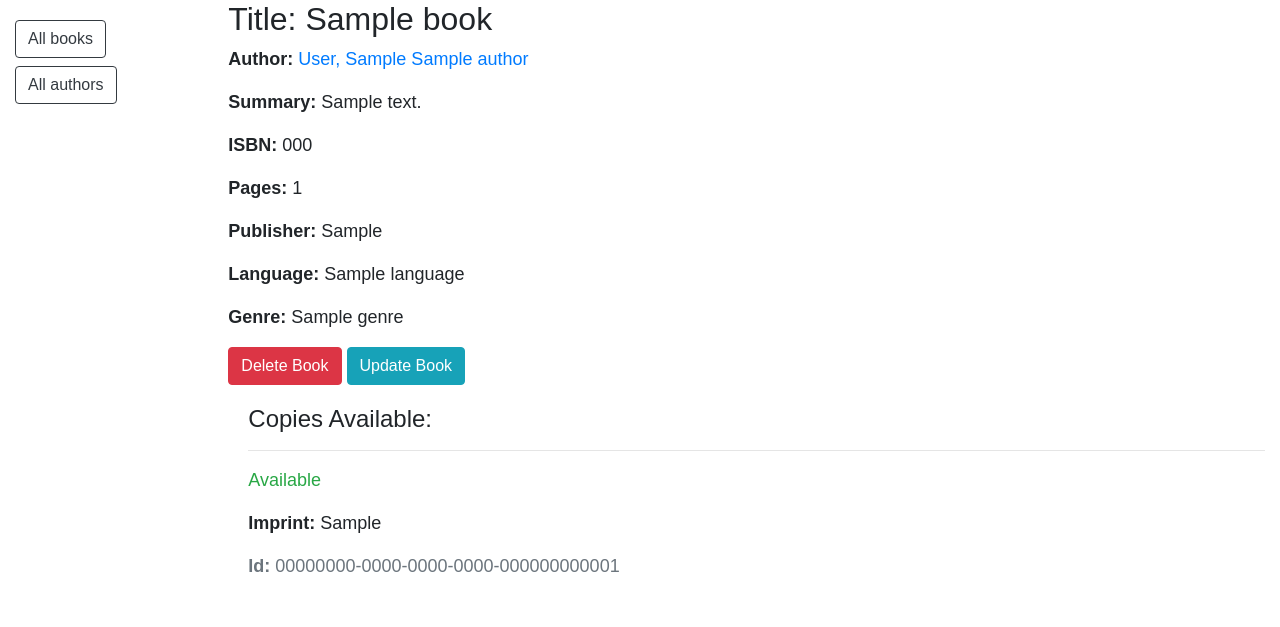
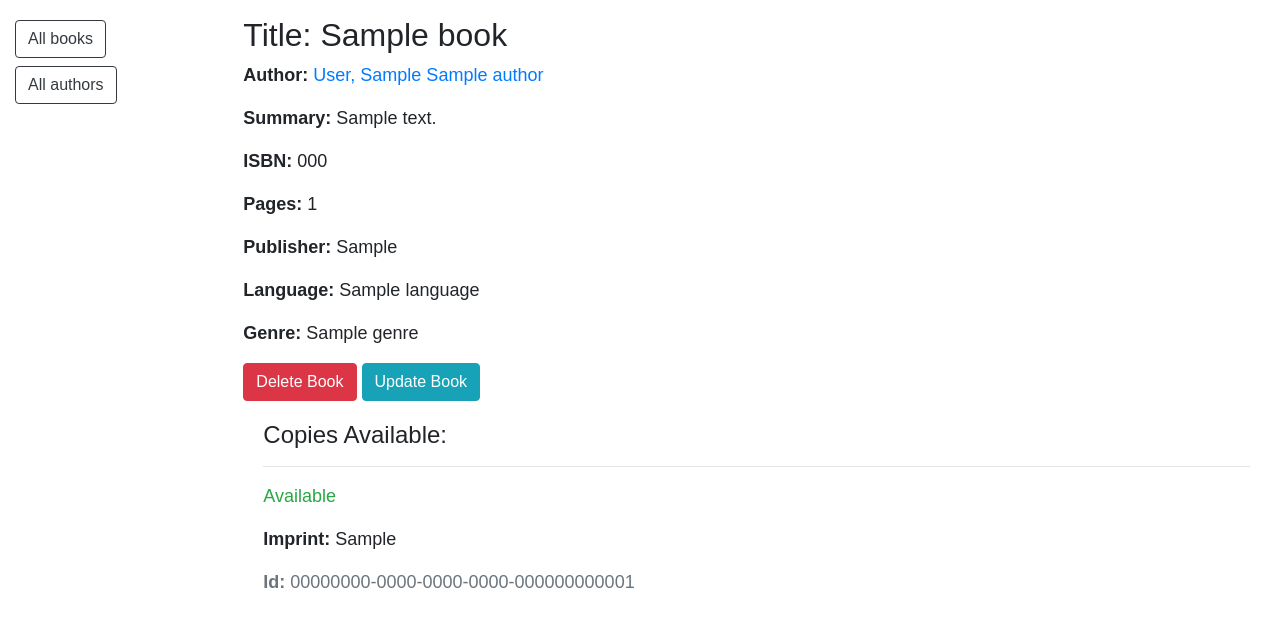
Before and after one commit to kevinbowen777/library, a Django app: page /catalog/book/1 in a window 1280 px wide. Shown: the part 56-683 px from the top of the page. Run offline with Django 4.2, Linux system fonts and the light colour scheme; tables that the repository leaves empty hold one stand-in row (values such as "Sample post"); parts of the project's set-up code (start-up, migrations or seed data) failed here and were passed over; some libraries are stand-ins or nearby versions.

Commit message:
Reformat layout. Add div container & p

```diff
--- a/templates/catalog/book_detail.html
+++ b/templates/catalog/book_detail.html
@@ -1,6 +1,10 @@
 {% extends "base.html" %}
 
+{% block title %}{% endblock title %}
+
 {% block content %}
+<div class="container">
+  <p>
   <h2>Title: {{ book.title }}</h2>
     <p><strong>Author:</strong> <a href="{{ book.author.get_absolute_url }}">{{ book.author }}</a></p>
     <p><strong>Summary:</strong> {{ book.summary }}</p>
@@ -22,4 +26,6 @@
       <p class="text-muted"><strong>Id:</strong> {{copy.id}}</p>
       {% endfor %}
   </div>
+  </p>
+</div>
 {% endblock content %}
```
